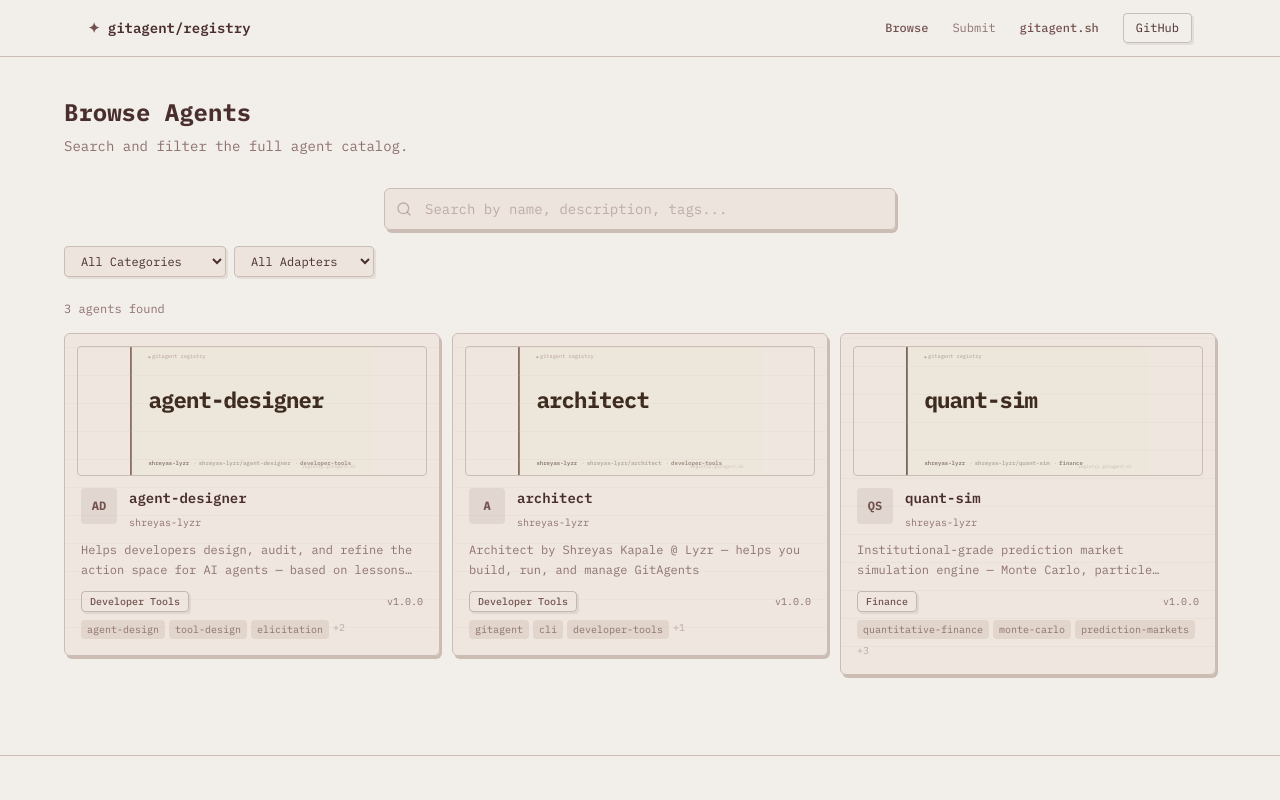
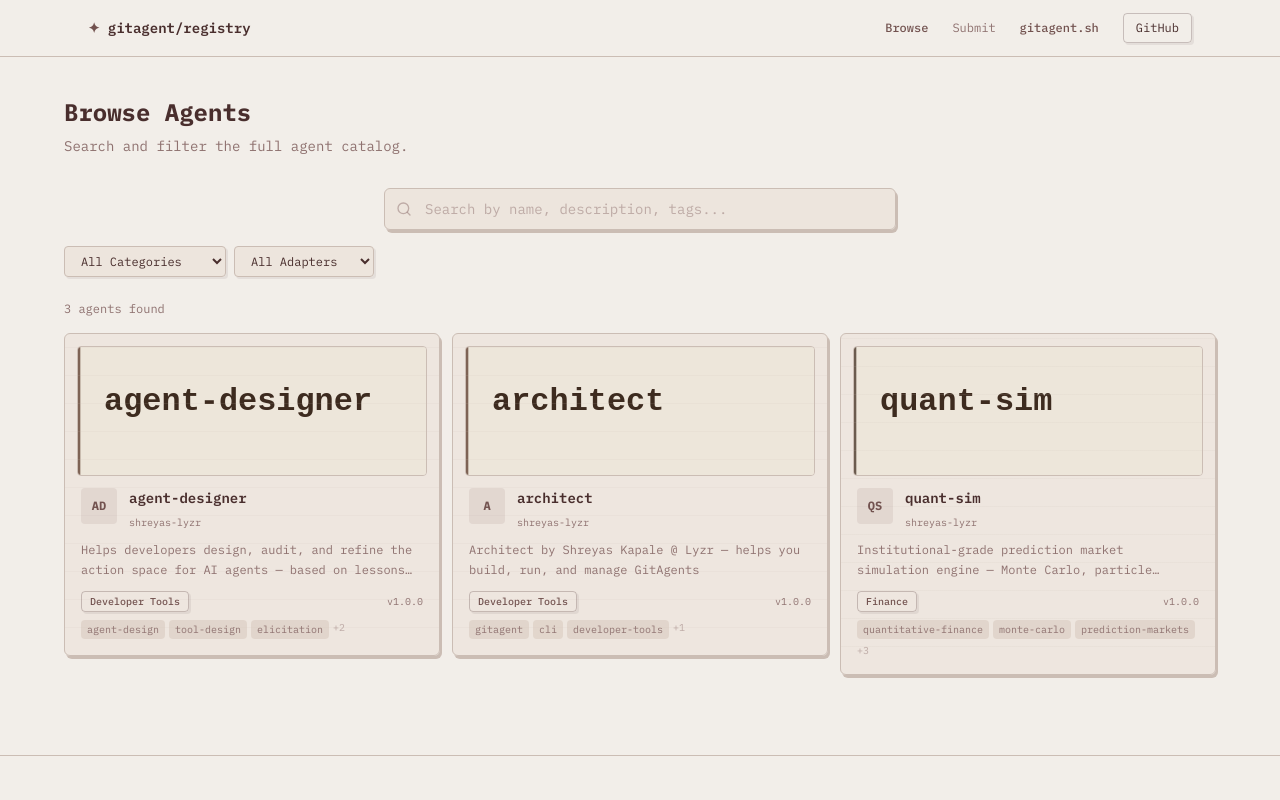
Before and after one commit to open-gitagent/registry-landing, a React (Vite) app: page /browse in a window 1280 px wide. Shown: the top 800 px of the page. Built offline with nearby package versions, Linux system fonts and the light colour scheme.

Commit message:
fix: remove line artifact — fixed viewBox, no scaling math

```diff
--- a/src/components/GeneratedBanner.tsx
+++ b/src/components/GeneratedBanner.tsx
@@ -1,6 +1,6 @@
 /**
  * Clean typographic banner — matches the /api/og image style.
- * No abstract shapes. Big text, accent bar, parchment background.
+ * Fixed 1200x630 viewBox, scales via preserveAspectRatio.
  */
 
 interface Props {
@@ -10,8 +10,6 @@ interface Props {
   category?: string;
   description?: string;
   className?: string;
-  width?: number;
-  height?: number;
 }
 
 function hash(str: string): number {
@@ -31,103 +29,59 @@ export function GeneratedBanner({
   category,
   description,
   className = "",
-  width = 1200,
-  height = 630,
 }: Props) {
   const seed = hash(`${author}/${name}`);
   const accent = ACCENTS[seed % ACCENTS.length];
   const repoShort = repo?.replace("https://github.com/", "") ?? "";
 
-  // Scale factors relative to 1200x630
-  const sx = width / 1200;
-  const sy = height / 630;
-  const s = Math.min(sx, sy);
+  const meta = [
+    author,
+    repoShort ? `· ${repoShort}` : "",
+    category ? `· ${category}` : "",
+  ].filter(Boolean).join("  ");
+
+  const desc = description
+    ? description.length > 80 ? description.slice(0, 80) + "..." : description
+    : "";
 
   return (
     <svg
-      viewBox={`0 0 ${width} ${height}`}
+      viewBox="0 0 1200 630"
       xmlns="http://www.w3.org/2000/svg"
+      preserveAspectRatio="xMidYMid slice"
       className={className}
       style={{ width: "100%", height: "100%", display: "block" }}
     >
-      <rect width={width} height={height} fill="#EDE6DA" />
+      <rect width="1200" height="630" fill="#EDE6DA" />
 
       {/* Accent bar — left edge */}
-      <rect x={0} y={0} width={8 * sx} height={height} fill={accent} />
+      <rect x="0" y="0" width="8" height="630" fill={accent} />
 
       {/* Badge — top left */}
-      <circle cx={90 * sx + 5 * s} cy={50 * sy} r={5 * s} fill={accent} opacity={0.5} />
-      <text
-        x={90 * sx + 18 * s}
-        y={50 * sy + 5 * s}
-        fontFamily="'IBM Plex Mono', monospace"
-        fontSize={26 * s}
-        fill={accent}
-        opacity={0.5}
-      >
+      <circle cx="100" cy="52" r="5" fill={accent} opacity="0.5" />
+      <text x="116" y="58" fontFamily="monospace" fontSize="26" fill={accent} opacity="0.5">
         gitagent registry
       </text>
 
-      {/* Agent name — big */}
-      <text
-        x={90 * sx}
-        y={height * 0.48}
-        fontFamily="'IBM Plex Mono', monospace"
-        fontSize={110 * s}
-        fontWeight={700}
-        fill="#3D2B1F"
-        letterSpacing={-0.04 * 110 * s}
-      >
+      {/* Agent name */}
+      <text x="90" y="310" fontFamily="monospace" fontSize="110" fontWeight="700" fill="#3D2B1F">
         {name}
       </text>
 
       {/* Description */}
-      {description && (
-        <text
-          x={90 * sx}
-          y={height * 0.48 + 50 * s}
-          fontFamily="'IBM Plex Mono', monospace"
-          fontSize={36 * s}
-          fill="#6B5B4E"
-        >
-          {description.length > 80 ? description.slice(0, 80) + "..." : description}
+      {desc && (
+        <text x="90" y="370" fontFamily="monospace" fontSize="36" fill="#6B5B4E">
+          {desc}
         </text>
       )}
 
-      {/* Author */}
-      <text
-        x={90 * sx}
-        y={height - 50 * sy}
-        fontFamily="'IBM Plex Mono', monospace"
-        fontSize={28 * s}
-        fontWeight={600}
-        fill="#8B7B6E"
-      >
-        {author}
-        {repoShort && (
-          <tspan fill="#8B7B6E" opacity={0.3} dx={20 * s}>·</tspan>
-        )}
-        {repoShort && (
-          <tspan fill="#8B7B6E" opacity={0.6} dx={10 * s}>{repoShort}</tspan>
-        )}
-        {category && (
-          <tspan fill="#8B7B6E" opacity={0.3} dx={20 * s}>·</tspan>
-        )}
-        {category && (
-          <tspan fill={accent} opacity={0.7} dx={10 * s}>{category}</tspan>
-        )}
+      {/* Author · repo · category */}
+      <text x="90" y="560" fontFamily="monospace" fontSize="28" fill="#8B7B6E">
+        {meta}
       </text>
 
       {/* Watermark — bottom right */}
-      <text
-        x={width - 90 * sx}
-        y={height - 36 * sy}
-        textAnchor="end"
-        fontFamily="'IBM Plex Mono', monospace"
-        fontSize={22 * s}
-        fill={accent}
-        opacity={0.3}
-      >
+      <text x="1110" y="594" textAnchor="end" fontFamily="monospace" fontSize="22" fill={accent} opacity="0.3">
         registry.gitagent.sh
       </text>
     </svg>
```
